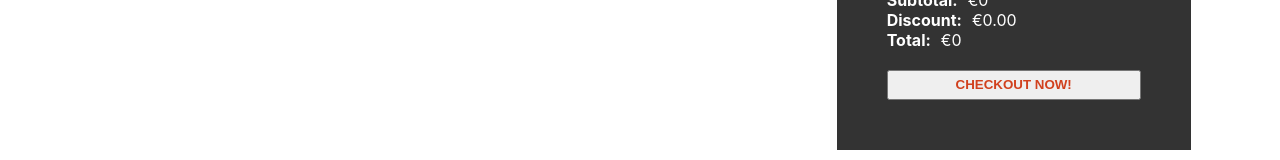
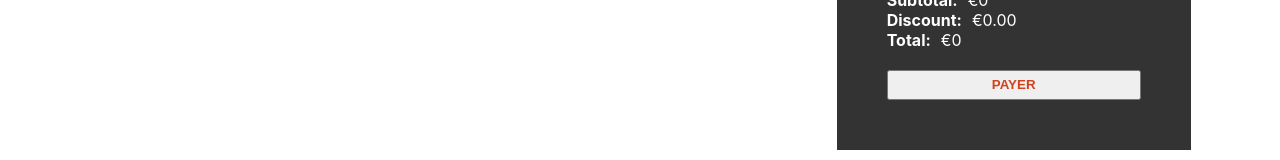
Before and after one commit to danmiles/chez-italienne---react-next---food-ecommerce, a Next.js app: page /cart in a window 1280 px wide. Shown: the part 239-399 px from the top of the page. Built offline with nearby package versions, Linux system fonts and the light colour scheme.

Commit message:
Update cart.jsx

```diff
--- a/pages/cart.jsx
+++ b/pages/cart.jsx
@@ -179,7 +179,7 @@ const Cart = () => {
             </div>
           ) : (
             <button onClick={() => setOpen(true)} className={styles.button}>
-              CHECKOUT NOW!
+              PAYER
             </button>
           )}
         </div>
```
